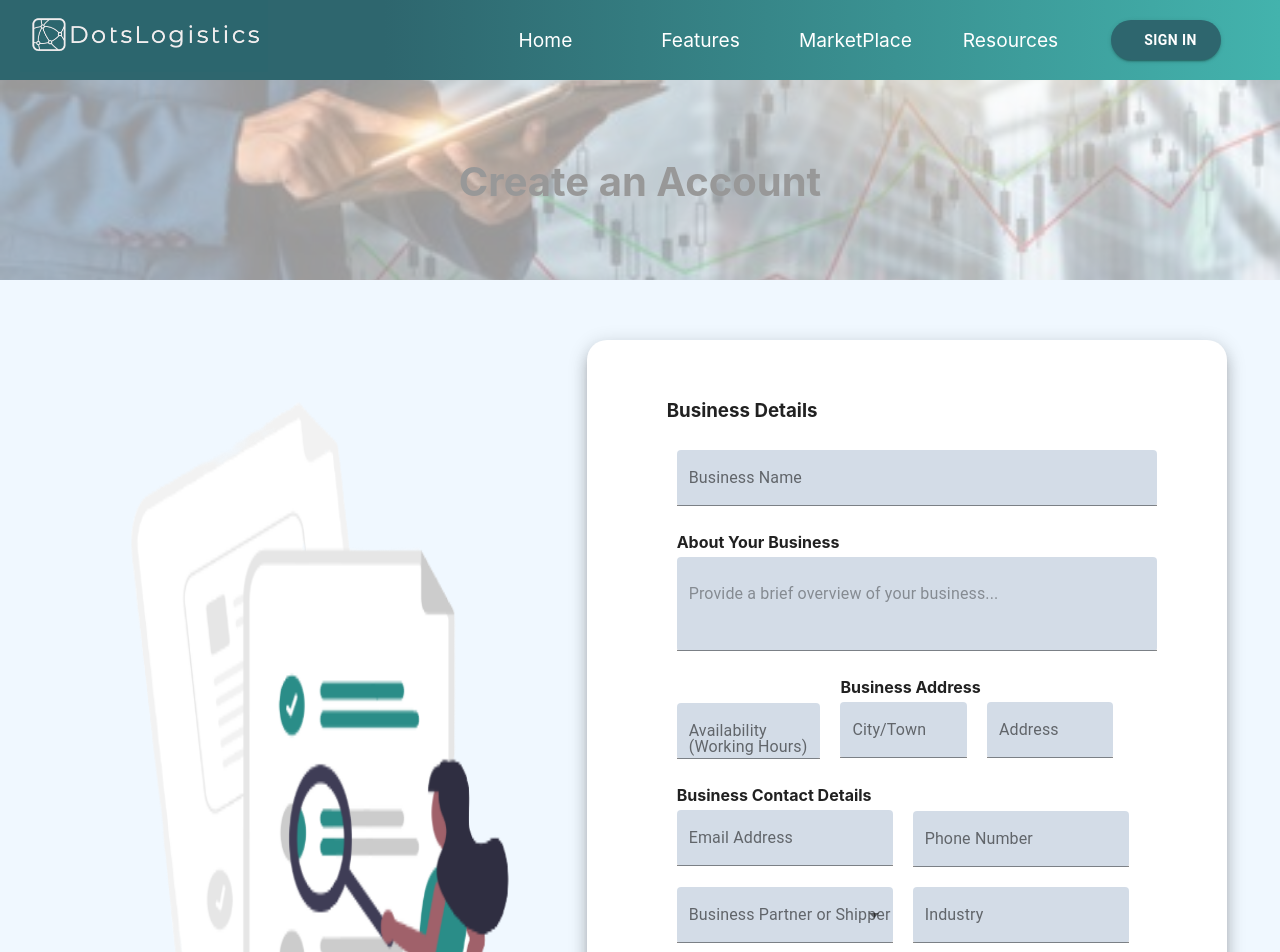
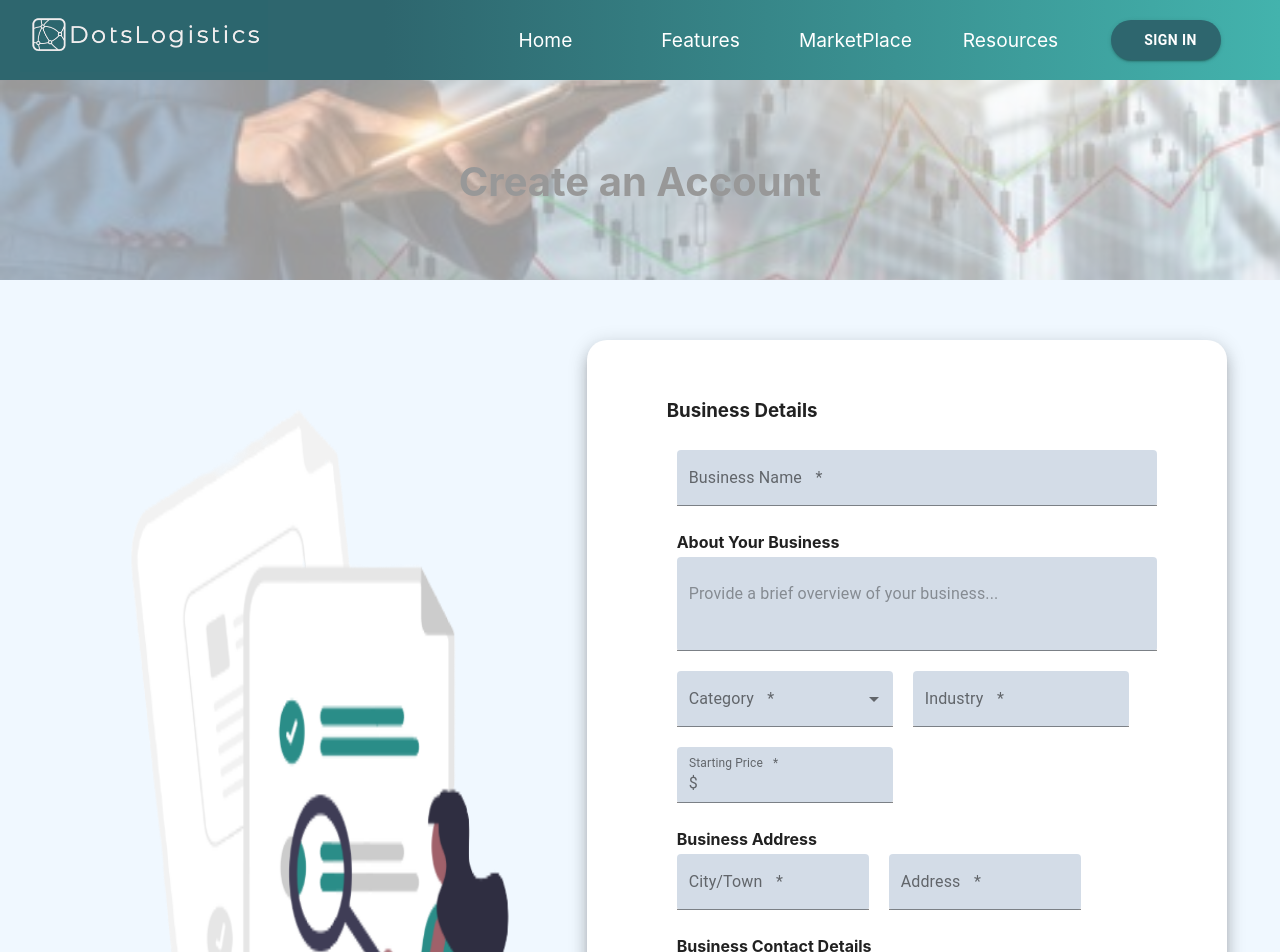
Before and after one commit to jooliaju/DotsLogistics, a React (Create React App) app in the folder dotslogistics/: page /signup in a window 1280 px wide. Shown: the top 952 px of the page. Built offline with nearby package versions, Linux system fonts and the light colour scheme.

Commit message:
fix sign up process

```diff
--- a/dotslogistics/src/App.js
+++ b/dotslogistics/src/App.js
@@ -120,7 +120,7 @@ class App extends Component {
             exact
             path="/signup"
             render={(props) => {
-              return <SignUp {...props} />;
+              return <SignUp {...props} signedIn={this.signedIn} />;
             }}
           />
           <Route
--- a/dotslogistics/src/pages/SignUp.js
+++ b/dotslogistics/src/pages/SignUp.js
@@ -76,11 +76,13 @@ const styles = () => ({
 });
 
 const SignUp = (props) => {
-  const { classes, history } = props;
+  const { classes, history, signedIn } = props;
   const [businessName, setBusinessName] = useState("");
   const [desc, setDesc] = useState("");
   const [city, setCity] = useState("");
   const [price, setPrice] = useState(0);
+  const [category, setCategory] = useState("");
+  const [acceptTerms, setAcceptTerms] = useState(false);
 
   const handleBusNameChange = (e) => {
     setBusinessName(e.target.value);
@@ -94,10 +96,16 @@ const SignUp = (props) => {
   const handlePriceChange = (e) => {
     setPrice(e.target.value);
   };
+  const handleCategory = (e) => {
+    setCategory(e.target.value);
+  };
 
   const handleSubmit = () => {
-    addBusiness(businessName, desc, city, price);
-    history.push("/dash");
+    if (acceptTerms) {
+      signedIn();
+      addBusiness(businessName, desc, city, price);
+      history.push("/dash");
+    }
   };
 
   const [showPassword, setShowPassword] = useState(false);
@@ -126,6 +134,7 @@ const SignUp = (props) => {
           <Paper className={classes.paper} elevation={10}>
             <h3 className={classes.subHeader}>Business Details</h3>
             <TextField
+              required
               className={classes.field}
               fullWidth
               variant="filled"
@@ -136,6 +145,7 @@ const SignUp = (props) => {
               <strong>About Your Business</strong>
             </p>
             <TextField
+              required
               className={classes.field}
               multiline
               rows={3}
@@ -144,20 +154,48 @@ const SignUp = (props) => {
               placeholder="Provide a brief overview of your business..."
               onChange={handleDescChange}
             />
+            <TextField
+              required
+              className={classes.field}
+              style={{ width: "45%" }}
+              variant="filled"
+              label="Category"
+              select
+              onChange={handleCategory}
+              value={category}
+            >
+              <MenuItem value="carrier">Carrier</MenuItem>
+              <MenuItem value="shipper">Shipper</MenuItem>
+              <MenuItem value="manufacturer">Manufacturer</MenuItem>
+              <MenuItem value="warehouse">Warehouse</MenuItem>
+            </TextField>
+            <TextField
+              required
+              className={classes.field}
+              style={{ width: "45%" }}
+              variant="filled"
+              label="Industry"
+            />
+            <TextField
+              required
+              className={classes.field}
+              style={{ width: "45%" }}
+              variant="filled"
+              label="Starting Price"
+              InputProps={{
+                startAdornment: (
+                  <InputAdornment position="start">$</InputAdornment>
+                ),
+              }}
+              onChange={handlePriceChange}
+            />
             <div className={classes.colFields}>
-              <div style={{ width: "50%", marginRight: 20, marginTop: 32 }}>
-                <TextField
-                  className={classes.field}
-                  variant="filled"
-                  fullWidth
-                  label="Availability (Working Hours)"
-                />
-              </div>
               <div>
                 <p style={{ width: "100%", marginBottom: -5, marginLeft: 10 }}>
                   <strong>Business Address</strong>
                 </p>
                 <TextField
+                  required
                   className={classes.field}
                   style={{ width: "40%" }}
                   variant="filled"
@@ -165,6 +203,7 @@ const SignUp = (props) => {
                   onChange={handleCityChange}
                 />
                 <TextField
+                  required
                   className={classes.field}
                   style={{ width: "40%" }}
                   variant="filled"
@@ -178,6 +217,7 @@ const SignUp = (props) => {
                   <strong>Business Contact Details</strong>
                 </p>
                 <TextField
+                  required
                   className={classes.field}
                   variant="filled"
                   fullWidth
@@ -186,6 +226,7 @@ const SignUp = (props) => {
               </div>
               <div style={{ width: "45%", marginTop: 32 }}>
                 <TextField
+                  required
                   className={classes.field}
                   variant="filled"
                   fullWidth
@@ -195,47 +236,28 @@ const SignUp = (props) => {
             </div>
             <TextField
               className={classes.field}
+              variant="filled"
               style={{ width: "45%" }}
-              variant="filled"
-              label="Business Partner or Shipper"
-              select
-            >
-              <MenuItem>Business Partner</MenuItem>
-              <MenuItem>Shipper</MenuItem>
-            </TextField>
-            <TextField
-              className={classes.field}
-              style={{ width: "45%" }}
-              variant="filled"
-              label="Industry"
-            />
-            <TextField
-              className={classes.field}
-              style={{ width: "45%" }}
-              variant="filled"
-              label="Starting Price"
-              InputProps={{
-                startAdornment: (
-                  <InputAdornment position="start">$</InputAdornment>
-                ),
-              }}
-              onChange={handlePriceChange}
+              label="Availability (Working Hours)"
             />
             <Divider />
             <h3 className={classes.subHeader}>Contact Details</h3>
             <TextField
+              required
               className={classes.field}
               fullWidth
               variant="filled"
               label="Full Name"
             />
             <TextField
+              required
               className={classes.field}
               fullWidth
               variant="filled"
               label="Email Address"
             />
             <TextField
+              required
               className={classes.field}
               style={{ width: "45%" }}
               variant="filled"
@@ -266,6 +288,7 @@ const SignUp = (props) => {
               }}
             />
             <TextField
+              required
               className={classes.field}
               style={{ width: "45%" }}
               variant="filled"
@@ -296,7 +319,11 @@ const SignUp = (props) => {
               }}
             />
             <div style={{ display: "flex" }}>
-              <Checkbox style={{ color: "#2A8D88" }} />
+              <Checkbox
+                required
+                style={{ color: "#2A8D88" }}
+                onClick={() => setAcceptTerms(!acceptTerms)}
+              />
               <p style={{ marginTop: 15 }}>
                 I accept DotsLogistics Terms of Use & Privacy Policy
               </p>
```
